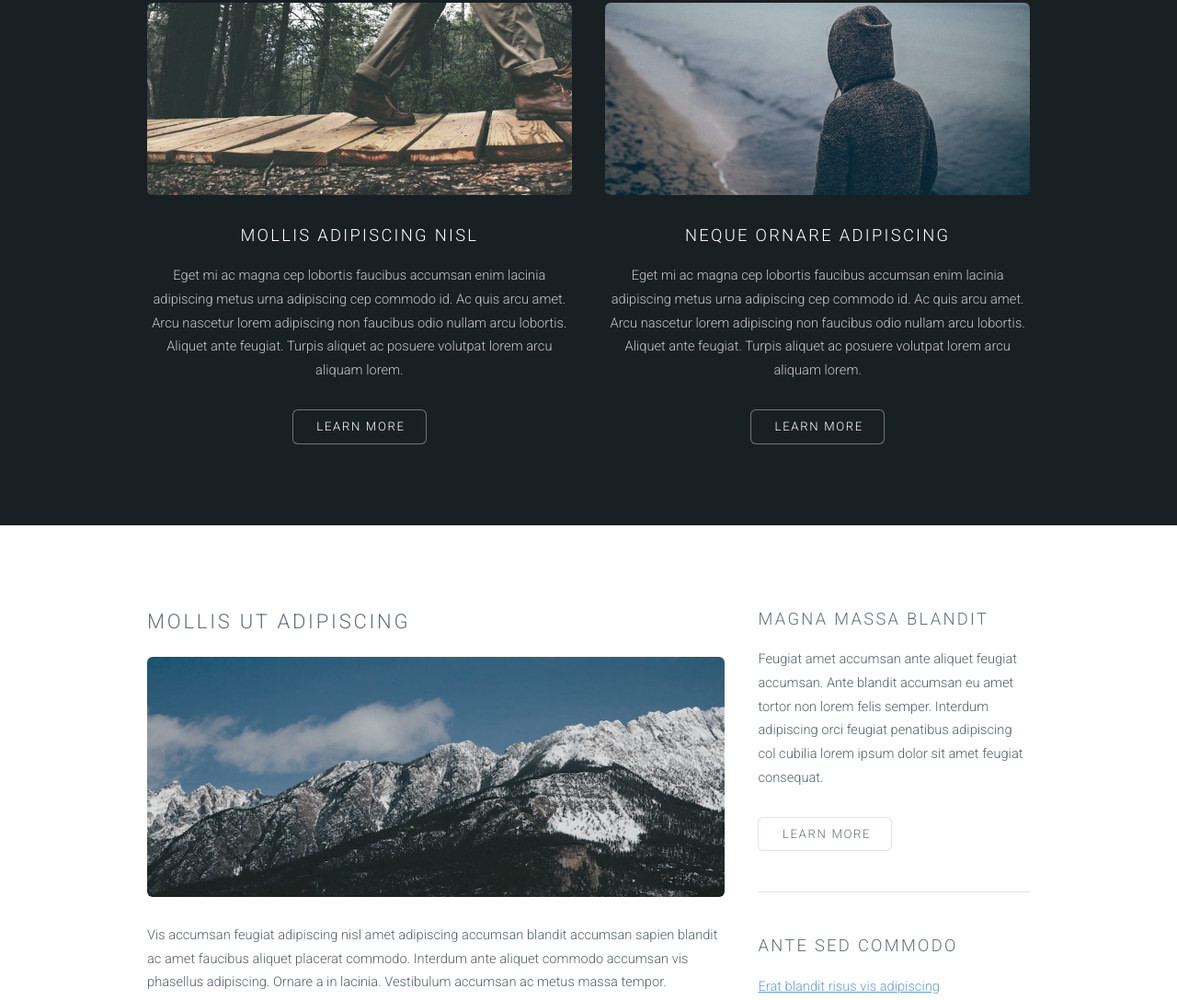
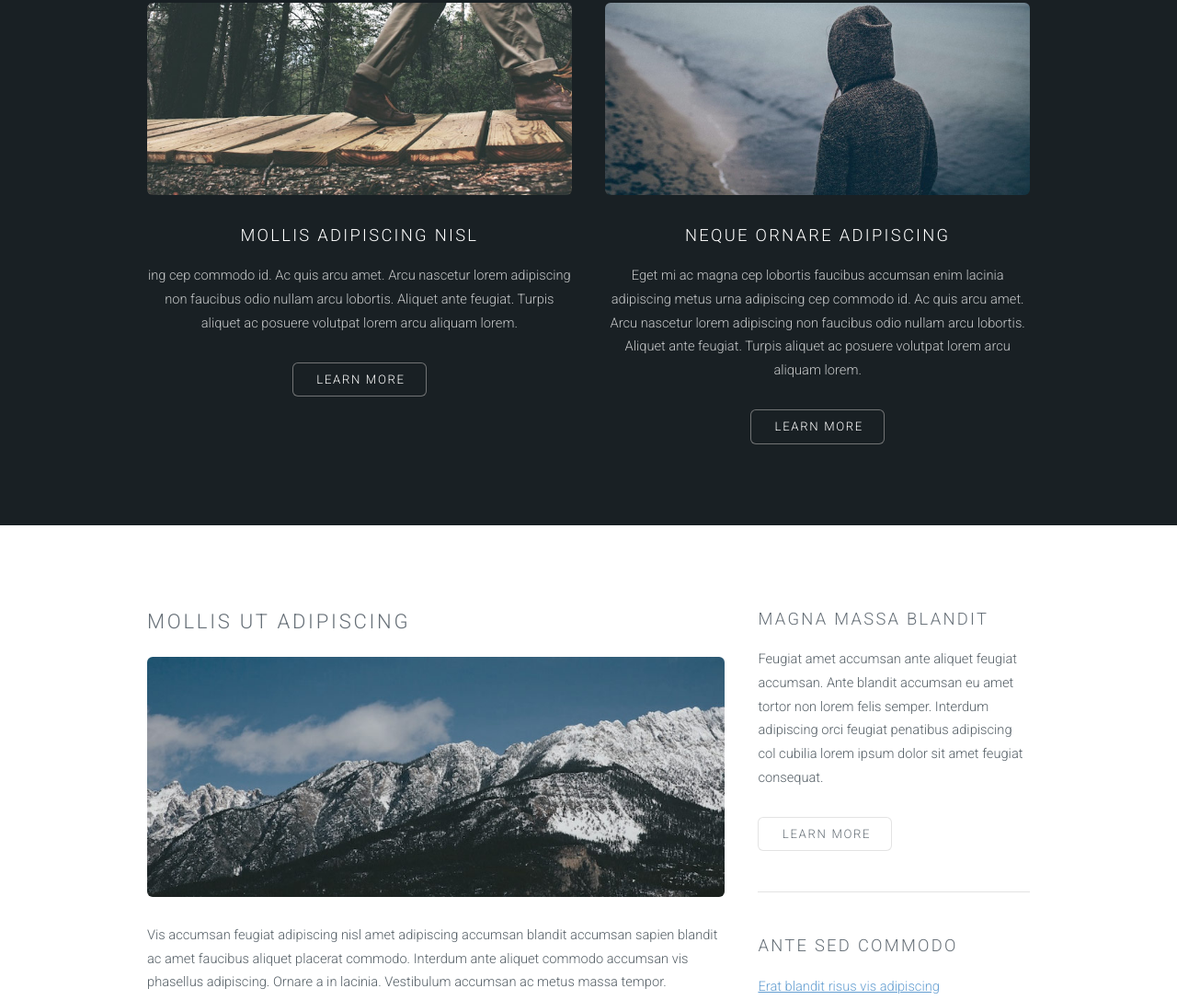
Before and after one commit to acosgaya/CursoCiffGit, a plain HTML site: page index.html in a window 1280 px wide. Shown: the part 1360-2447 px from the top of the page at 92% size. Drawn offline with Linux system fonts and the light colour scheme.

Commit message:
Tercer cambio, cambio de estilos.

```diff
--- a/css/style.css
+++ b/css/style.css
@@ -1085,3 +1085,7 @@
 		#footer .icons a {
 			color: #bbb;
 		}
+
+		/*
+		 Añadir comentario
+		 */
--- a/index.html
+++ b/index.html
@@ -94,7 +94,7 @@
 							<section class="special">
 								<a href="#" class="image fit"><img src="images/pic01.jpg" alt="" /></a>
 								<h3>Mollis adipiscing nisl</h3>
-								<p>Eget mi ac magna cep lobortis faucibus accumsan enim lacinia adipiscing metus urna adipiscing cep commodo id. Ac quis arcu amet. Arcu nascetur lorem adipiscing non faucibus odio nullam arcu lobortis. Aliquet ante feugiat. Turpis aliquet ac posuere volutpat lorem arcu aliquam lorem.</p>
+								<p>ing cep commodo id. Ac quis arcu amet. Arcu nascetur lorem adipiscing non faucibus odio nullam arcu lobortis. Aliquet ante feugiat. Turpis aliquet ac posuere volutpat lorem arcu aliquam lorem.</p>
 								<ul class="actions">
 									<li><a href="#" class="button alt">Learn More</a></li>
 								</ul>
```
